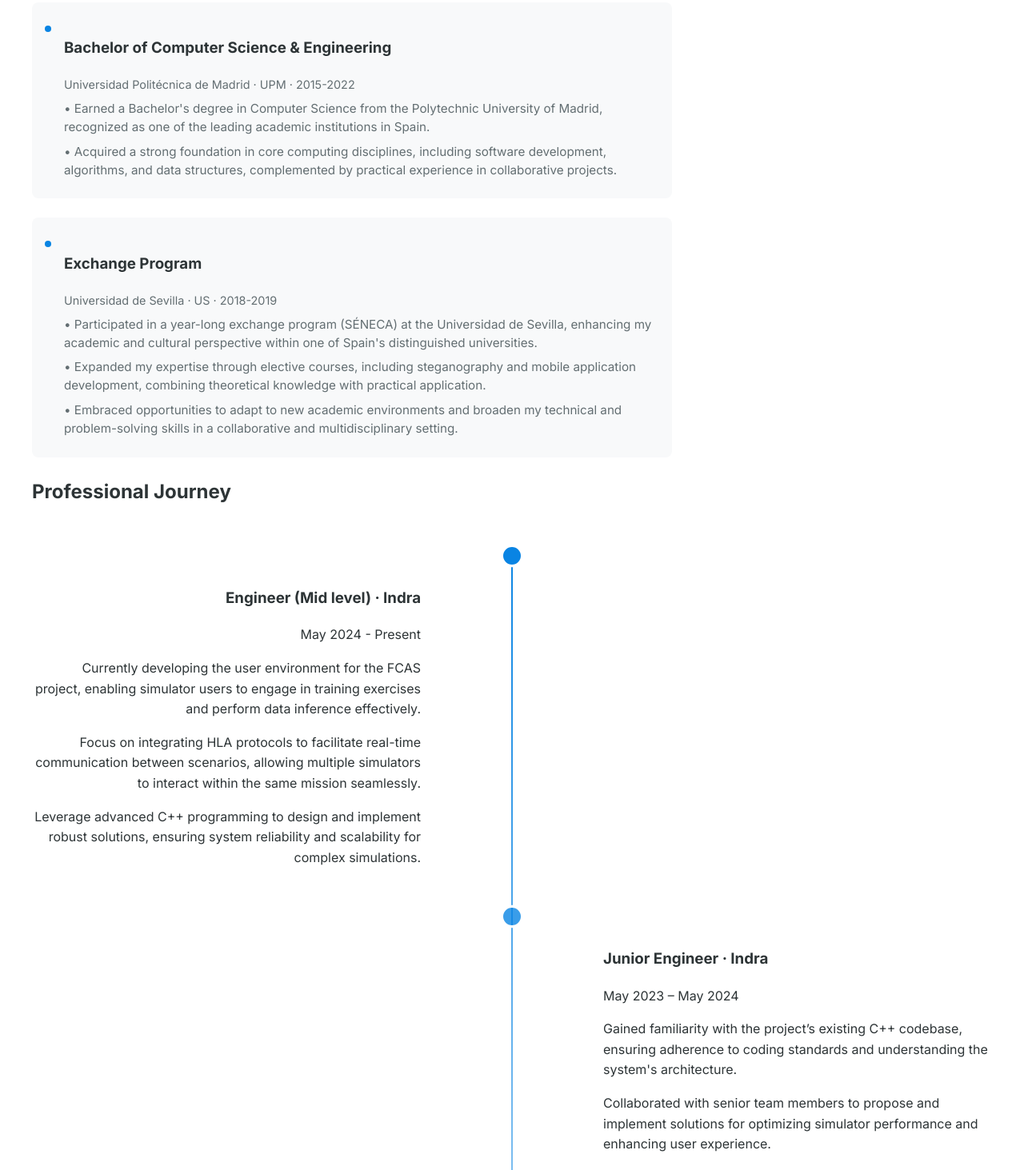
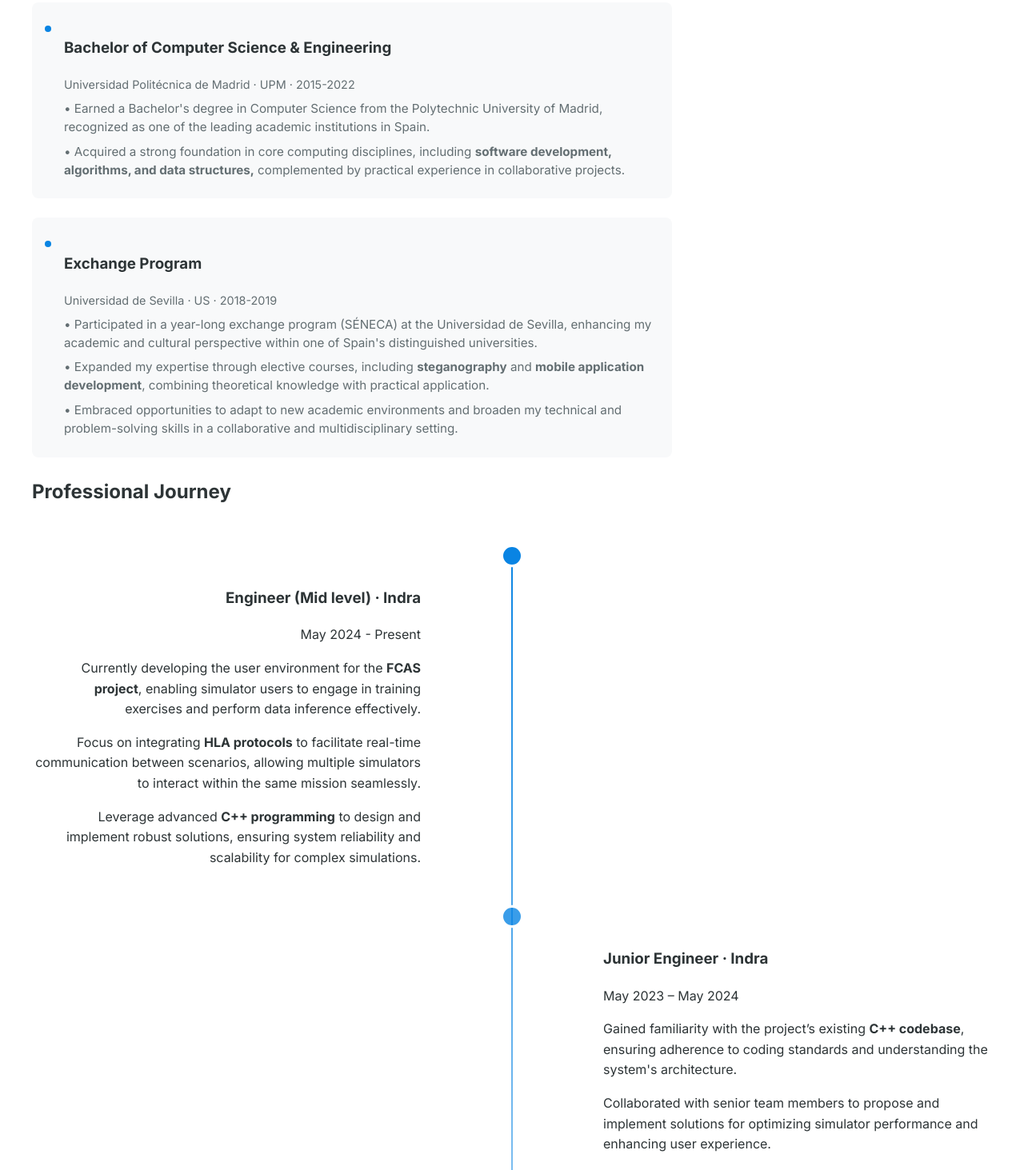
Before and after one commit to guilot/resume, a plain HTML site: page index.html in a window 1280 px wide. Shown: the part 952-2415 px from the top of the page at 80% size. Drawn offline with Linux system fonts and the light colour scheme.

Commit message:
highlighted key words and different color for dark theme

```diff
--- a/index.html
+++ b/index.html
@@ -76,16 +76,16 @@
                         <p class="education-meta">Universidad Politécnica de Madrid · UPM · 2015-2022</p>
                         <p class="education-desc">• Earned a Bachelor's degree in Computer Science from the Polytechnic University of Madrid, recognized
                             as one of the leading academic institutions in Spain.</p>
-                        <p class="education-desc">• Acquired a strong foundation in core computing disciplines, including software development,
-                            algorithms, and data structures, complemented by practical experience in collaborative projects.</p>
+                        <p class="education-desc">• Acquired a strong foundation in core computing disciplines, including <b>software development,
+                            algorithms, and data structures,</b> complemented by practical experience in collaborative projects.</p>
                     </div>
                     <div class="education-item">
                         <h3>Exchange Program</h3>
                         <p class="education-meta">Universidad de Sevilla · US · 2018-2019</p>
                         <p class="education-desc">• Participated in a year-long exchange program (SÉNECA) at the Universidad de Sevilla, enhancing my
                             academic and cultural perspective within one of Spain's distinguished universities.</p>
-                        <p class="education-desc">• Expanded my expertise through elective courses, including steganography and mobile application
-                            development, combining theoretical knowledge with practical application.</p>
+                        <p class="education-desc">• Expanded my expertise through elective courses, including <b>steganography</b> and <b>mobile application
+                            development</b>, combining theoretical knowledge with practical application.</p>
                         <p class="education-desc">• Embraced opportunities to adapt to new academic environments and broaden my technical and
                             problem-solving skills in a collaborative and multidisciplinary setting.</p>
                     </div>
@@ -103,11 +103,11 @@
                     <div class="timeline-content">
                         <h3>Engineer (Mid level) · Indra</h3>
                         <p class="timeline-date">May 2024 - Present</p>
-                        <p>Currently developing the user environment for the FCAS project, enabling simulator users to engage in
+                        <p>Currently developing the user environment for the <b>FCAS project</b>, enabling simulator users to engage in
                             training exercises and perform data inference effectively.</p>
-                        <p>Focus on integrating HLA protocols to facilitate real-time communication between scenarios, allowing
+                        <p>Focus on integrating <b>HLA protocols</b> to facilitate real-time communication between scenarios, allowing
                             multiple simulators to interact within the same mission seamlessly.</p>
-                        <p>Leverage advanced C++ programming to design and implement robust solutions, ensuring system
+                        <p>Leverage advanced <b>C++ programming</b> to design and implement robust solutions, ensuring system
                             reliability and scalability for complex simulations.</p>
                     </div>
                 </div>
@@ -117,7 +117,7 @@
                     <div class="timeline-content">
                         <h3>Junior Engineer · Indra</h3>
                         <p class="timeline-date">May 2023 – May 2024</p>
-                        <p>Gained familiarity with the project’s existing C++ codebase, ensuring adherence to coding standards
+                        <p>Gained familiarity with the project’s existing <b>C++ codebase</b>, ensuring adherence to coding standards
                             and understanding the system's architecture.</p>
                         <p>Collaborated with senior team members to propose and implement solutions for optimizing simulator
                             performance and enhancing user experience.</p>
@@ -129,8 +129,8 @@
                     <div class="timeline-content">
                         <h3>Automation Intern · Equinix</h3>
                         <p class="timeline-date"> Oct 2022 – Apr 2023</p>
-                        <p>Worked in the automation department utilizing Docker for containerization and management,
-                            Kubernetes for orchestrating distributed services, and AWS for deploying and managing cloud infrastructure.</p>
+                        <p>Worked in the automation department utilizing <b>Docker</b> for containerization and management,
+                            <b>Kubernetes</b> for orchestrating distributed services, and <b>AWS</b> for deploying and managing cloud infrastructure.</p>
                     </div>
                 </div>
                 <!-- Timeline Item 4 -->
@@ -139,7 +139,7 @@
                     <div class="timeline-content">
                         <h3>Solution Assistant, Intern · NTT DATA</h3>
                         <p class="timeline-date">Oct 2021 – Jun 2022</p>
-                        <p>Working with databases (data quality) in PLSQL language for a big phone company
+                        <p>Working with databases (data quality) in <b>PL/SQL</b> language for a big phone company
                             as my principal client.</p>
                     </div>
                 </div>
--- a/styles.css
+++ b/styles.css
@@ -443,3 +443,8 @@ body {
     margin-left: auto;
     color: var(--primary);
 }
+
+.dark-mode b {
+    color: #3498db;  /* More balanced blue color */
+    font-weight: 700;
+}
```
